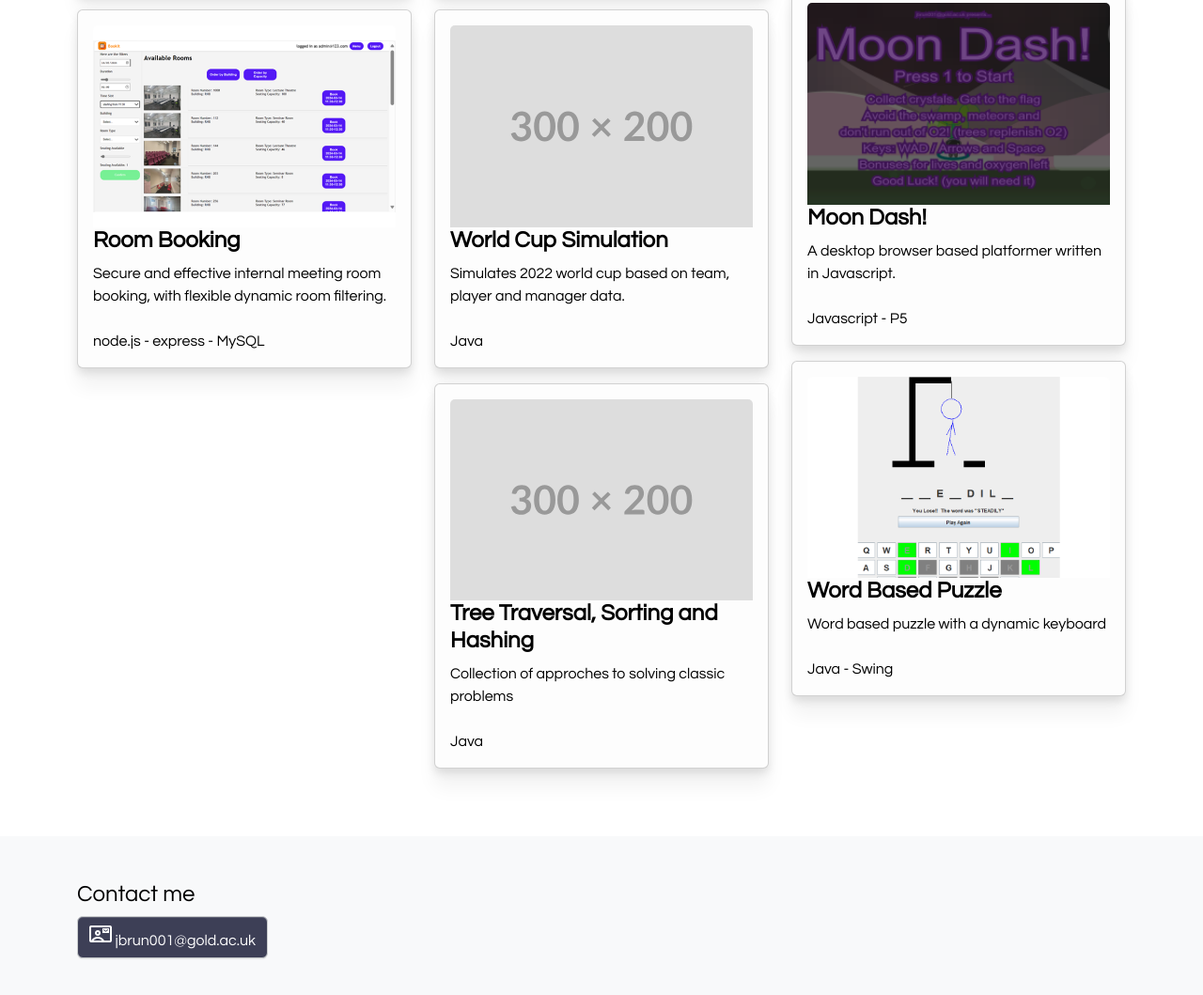
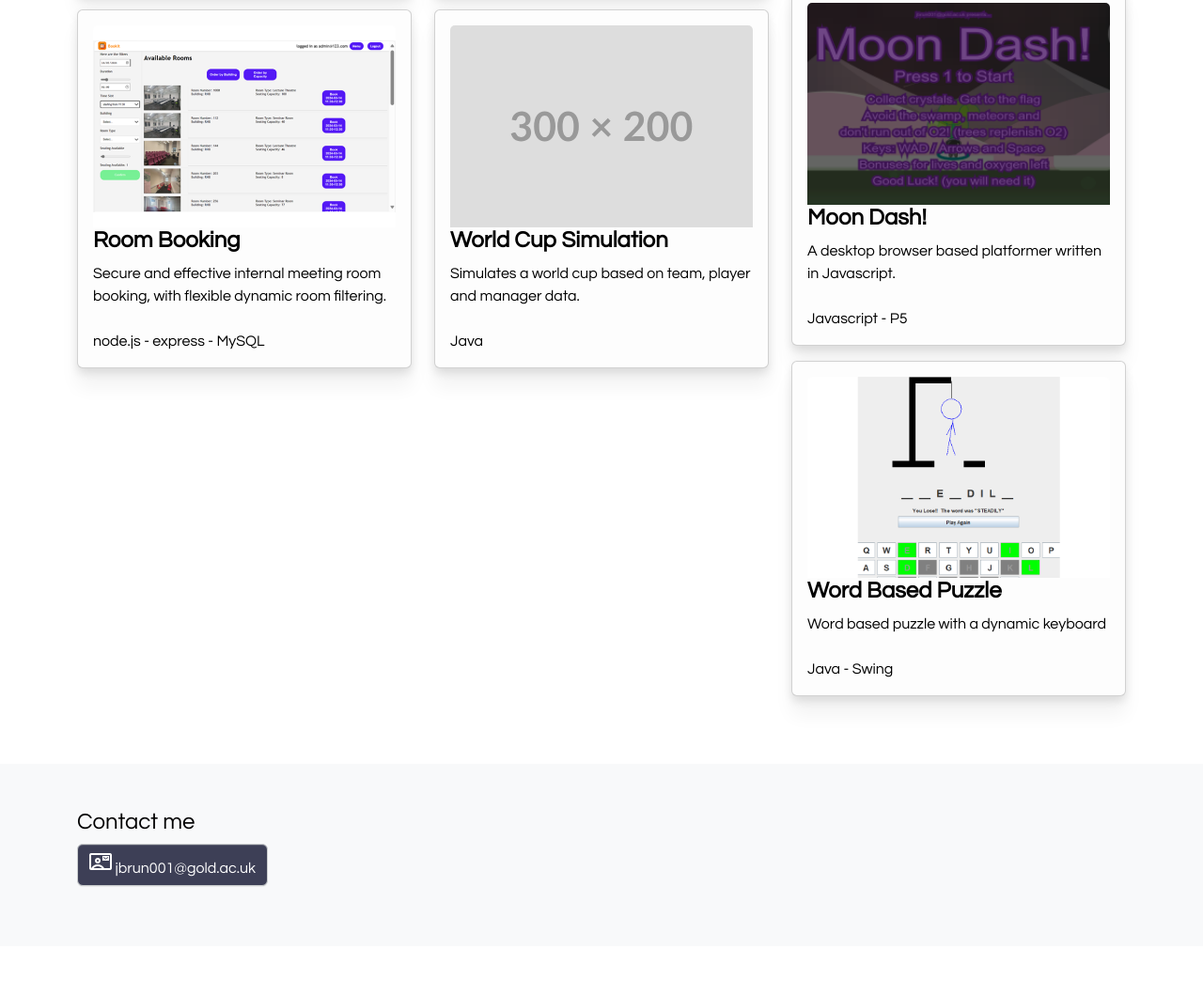
Before and after one commit to jbrun001/jbrun001.github.io, a plain HTML site: page allprojects.html in a window 1280 px wide. Shown: the part 749-1808 px from the top of the page at 94% size. Drawn offline with nearby package versions, Linux system fonts and the light colour scheme.

Commit message:
updatess

```diff
--- a/allprojects.html
+++ b/allprojects.html
@@ -95,14 +95,7 @@
               <img src="./media/projects/300x200.svg" alt="World Cup Simulation" class="card-img-top">
               <!-- project detail - a title and a description -->
               <h4 class="card-title">World Cup Simulation</h4>
-              <p class="card-text">Simulates 2022 world cup based on team, player and manager data. </br></br>Java</p>
-            </article>
-
-            <article class="card">
-              <img src="./media/projects/300x200.svg" alt="" class="card-img-top">
-              <!-- project detail - a title and a description -->
-              <h4 class="card-title">Tree Traversal, Sorting and Hashing</h4>
-              <p class="card-text">Collection of approches to solving classic problems</br></br>Java</p>
+              <p class="card-text">Simulates a world cup based on team, player and manager data. </br></br>Java</p>
             </article>
           </div>
         </section>
```
